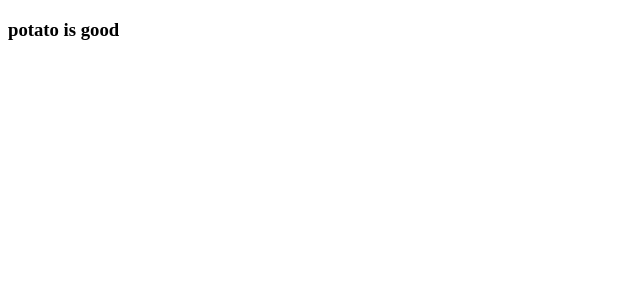
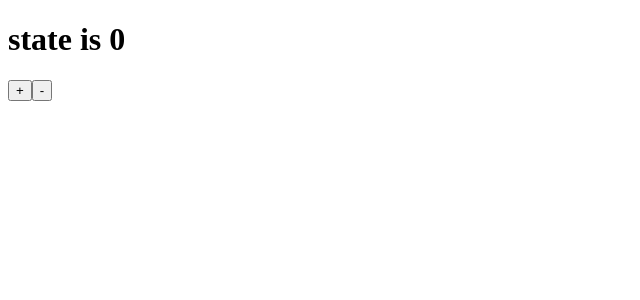
Before and after one commit to krh1024/react-app, a React (Create React App) app: page / in a window 1280 px wide. Shown: the top 300 px of the page, without its empty margins (0-640 px from the left). Built offline with nearby package versions, Linux system fonts and the light colour scheme.

Commit message:
2022-10-04 끝

```diff
--- a/package.json
+++ b/package.json
@@ -6,6 +6,7 @@
     "@testing-library/jest-dom": "^5.16.5",
     "@testing-library/react": "^13.4.0",
     "@testing-library/user-event": "^13.5.0",
+    "prop-types": "^15.8.1",
     "react": "^18.2.0",
     "react-dom": "^18.2.0",
     "react-scripts": "5.0.1",
--- a/src/App.js
+++ b/src/App.js
@@ -1,11 +1,56 @@
-import Potato from "./components/Potato";
+import React from "react";
+import Food from "./components/Food";
 
-function App() {
-    return (
-        <main className="App">
-            <Potato />
-        </main>
-    );
+// const foodIlike = [
+//     {id: 1,name:"kimchi", src: "https://health.chosun.com/site/data/img_dir/2021/09/01/2021090100998_0.jpg", rating: 3},
+//     {id: 2,name:"sam", src: "https://cdn.mindgil.com/news/photo/202103/70839_7148_1250.jpg", rating: 3.1},
+//     {id: 3,name:"ramyeon", src: "https://health.chosun.com/site/data/img_dir/2020/09/07/2020090702900_0.jpg", rating: 3.2}
+// ];
+
+// function App() {
+//     return (
+//         <main className="App">
+//             {foodIlike.map(dish => (
+//                 <Food key={dish.id} name={dish.name} src={dish.src} rating={dish.rating} />
+//             ))}
+//         </main>
+//     );
+// }
+
+class App extends React.Component {
+    constructor(props) {
+        super(props);
+        alert("생성?");
+    }
+    state = {
+        count: 0
+    };
+
+    plus = () => {
+        this.setState( st => ({ count: st.count +1}));
+    }
+    minus = () => {
+        this.setState({
+            count:this.state.count - 1
+        });
+    }
+    componentDidMount() {
+        console.log("123");
+    }
+    componentWillUnmount() {
+        console.log ("refrash?");
+    }
+    render() {
+        return (
+            <React.StrictMode>
+                <div>
+                    <h1>state is {this.state.count}</h1>
+                    <button onClick={this.plus}>+</button>
+                    <button onClick={this.minus}>-</button>
+                </div>
+            </React.StrictMode>
+        );
+    }
 }
 
 export default App;
--- /dev/null
+++ b/src/components/Food.js
@@ -0,0 +1,18 @@
+import PropTypes from "prop-types";
+
+function Food(props) {
+    return (
+        <div>
+            <h3>food is {props.name}</h3>
+            <h4>{props.rating} / 5.0</h4>
+            <img src={props.src} alt={props.name}/>
+        </div>
+    );
+}
+
+Food.propTypes = {
+    name: PropTypes.string.isRequired,
+    src: PropTypes.string.isRequired,
+    rating: PropTypes.number.isRequired
+}
+export default Food;
--- a/src/components/Potato.js
+++ /dev/null
@@ -1,8 +0,0 @@
-function Potato() {
-    return (
-        <div>
-            <h3>potato is good</h3>
-        </div>
-    );
-}
-export default Potato;
--- a/src/index.js
+++ b/src/index.js
@@ -4,7 +4,5 @@ import App from './App';
 
 const root = ReactDOM.createRoot(document.getElementById('root'));
 root.render(
-  <React.StrictMode>
     <App />
-  </React.StrictMode>
 );
```
Also changed, not shown: 1 other file (tests, documents, lock files or other folders).
